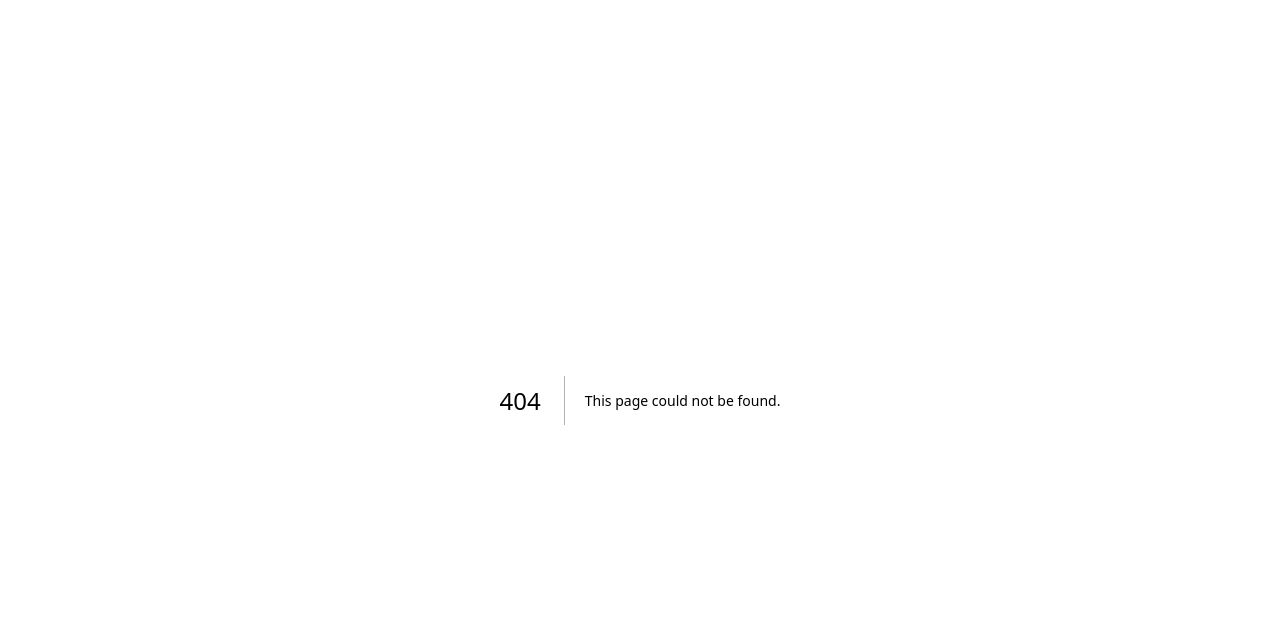
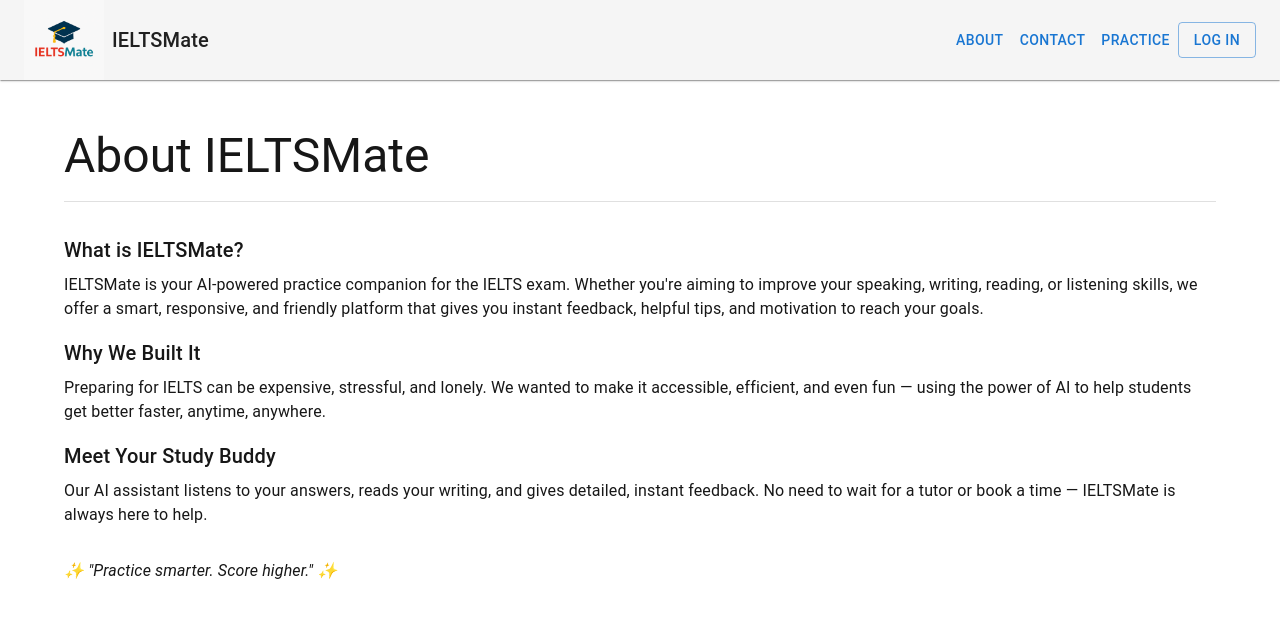
Before and after one commit to ayoungagnes/CapstoneProject, a Next.js app in the folder my-capstone-project/: page /about in a window 1280 px wide. Before the commit this address had no page. Shown: the top 618 px of the page. Built offline with nearby package versions, Linux system fonts and the light colour scheme.

Commit message:
nav bar prototype

```diff
--- /dev/null
+++ b/my-capstone-project/src/app/about/page.jsx
@@ -0,0 +1,49 @@
+'use client';
+import { Box, Container, Typography, Divider } from '@mui/material';
+
+export default function AboutPage() {
+  return (
+    <>
+
+    <Container sx={{ mt: 6, mb: 6 }}>
+      <Typography variant="h3" gutterBottom>
+        About IELTSMate
+      </Typography>
+
+      <Divider sx={{ mb: 4 }} />
+
+      <Typography variant="h6" gutterBottom>
+        What is IELTSMate?
+      </Typography>
+      <Typography variant="body1" paragraph>
+        IELTSMate is your AI-powered practice companion for the IELTS exam.
+        Whether you're aiming to improve your speaking, writing, reading, or
+        listening skills, we offer a smart, responsive, and friendly platform that
+        gives you instant feedback, helpful tips, and motivation to reach your goals.
+      </Typography>
+
+      <Typography variant="h6" gutterBottom>
+        Why We Built It
+      </Typography>
+      <Typography variant="body1" paragraph>
+        Preparing for IELTS can be expensive, stressful, and lonely. We wanted to
+        make it accessible, efficient, and even fun — using the power of AI to help
+        students get better faster, anytime, anywhere.
+      </Typography>
+
+      <Typography variant="h6" gutterBottom>
+        Meet Your Study Buddy
+      </Typography>
+      <Typography variant="body1" paragraph>
+        Our AI assistant listens to your answers, reads your writing, and gives
+        detailed, instant feedback. No need to wait for a tutor or book a time —
+        IELTSMate is always here to help.
+      </Typography>
+
+      <Typography variant="body1" sx={{ mt: 4, fontStyle: 'italic' }}>
+        ✨ "Practice smarter. Score higher." ✨
+      </Typography>
+    </Container>
+    </>
+  )
+};
--- /dev/null
+++ b/my-capstone-project/src/app/components/customAppBar.jsx
@@ -0,0 +1,24 @@
+import { AppBar, Toolbar, Button, Box, Typography } from '@mui/material';
+import Link from 'next/link';
+
+export default function CustomAppBar() {
+  return (
+ <>
+  {/* AppBar */}
+      <AppBar position="static" color="default" elevation={1}>
+        <Toolbar sx={{ justifyContent: 'space-between' }}>
+          <Box sx={{ display: 'flex', alignItems: 'center' }}>
+            <img src="/logo.png" alt="logo" style={{ width: 80, marginRight: 8 }} />
+            <Typography variant="h6">IELTSMate</Typography>
+          </Box>
+          <Box>
+            <Link href="/about"><Button>About</Button></Link>
+            <Link href="/contact"><Button>Contact</Button></Link>
+            <Link href="/practice"><Button>Practice</Button></Link>
+            <Button variant="outlined">Log In</Button>
+          </Box>
+        </Toolbar>
+      </AppBar>
+ </>
+  )
+}
--- a/my-capstone-project/src/app/layout.js
+++ b/my-capstone-project/src/app/layout.js
@@ -1,5 +1,6 @@
 import { Geist, Geist_Mono } from "next/font/google";
 import "./globals.css";
+import CustomAppBar from "./components/customAppBar";
 
 const geistSans = Geist({
   variable: "--font-geist-sans",
@@ -20,6 +21,7 @@ export default function RootLayout({ children }) {
   return (
     <html lang="en">
       <body className={`${geistSans.variable} ${geistMono.variable}`}>
+        <CustomAppBar/>
         {children}
       </body>
     </html>
```
Also changed, not shown: my-capstone-project/src/app/contact/page.jsx (added, +11 -0 lines), my-capstone-project/src/app/page.js (+0 -16 lines), my-capstone-project/src/app/practice/page.jsx (added, +10 -0 lines).
